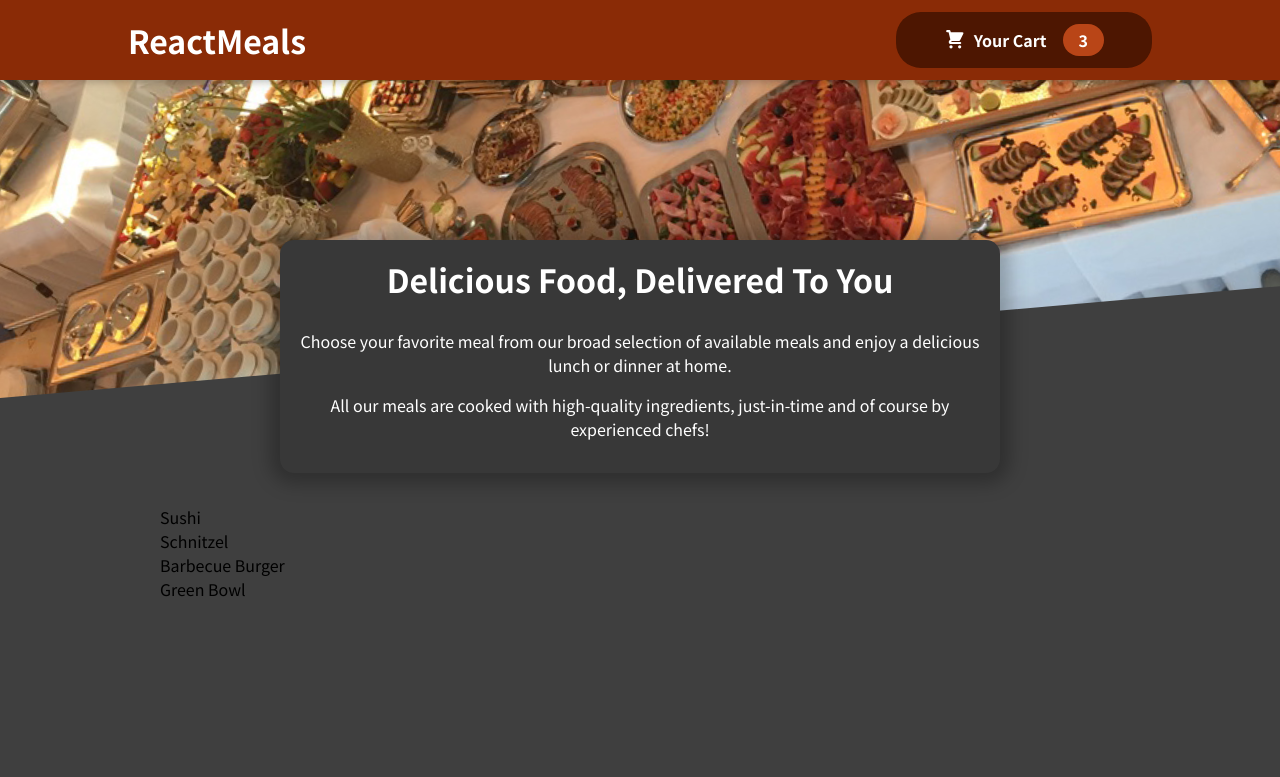
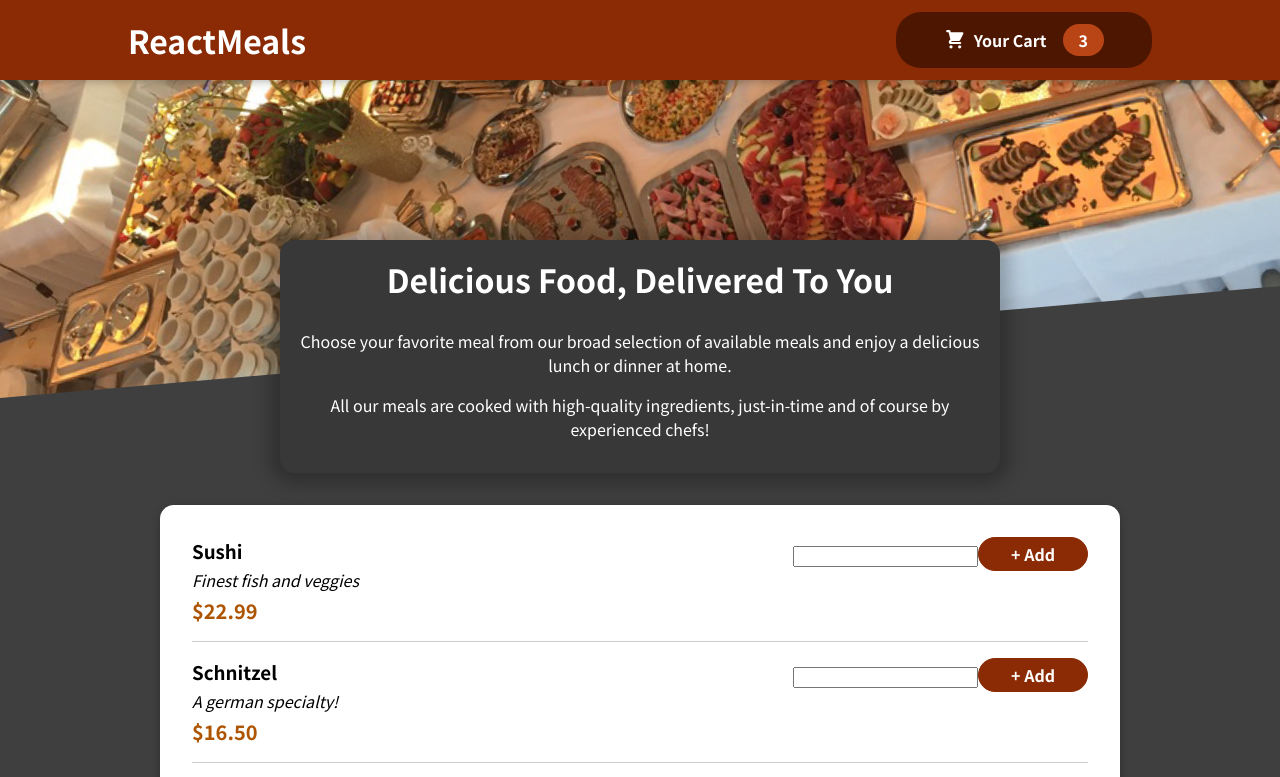
Before and after one commit to Patrykshub/A-Food-Order-App, a React (Create React App) app: page / in a window 1280 px wide. Shown: the top 777 px of the page. Built offline with nearby package versions, Linux system fonts and the light colour scheme.

Commit message:
feat: Adding a Form

```diff
--- a/src/components/Meals/AvailableMeals.js
+++ b/src/components/Meals/AvailableMeals.js
@@ -1,4 +1,7 @@
-import classes from './AvailableMeals.module.css'
+import classes from "./AvailableMeals.module.css";
+
+import MealItem from "./MealItem/MealItem";
+import Card from "../UI/Card";
 
 const DUMMY_MEALS = [
   {
@@ -28,10 +31,17 @@
 ];
 
 const AvailableMeals = () => {
-  const mealsList = DUMMY_MEALS.map(meal => <li>{meal.name}</li>);
+  const mealsList = DUMMY_MEALS.map((meal) => (
+    <MealItem
+      key={meal.id}
+      name={meal.name}
+      description={meal.description}
+      price={meal.price}
+    />
+  ));
   return (
     <section className={classes.meals}>
-      <ul>{mealsList}</ul>
+      <Card>{mealsList}</Card>
     </section>
   );
 };
--- /dev/null
+++ b/src/components/Meals/MealItem/MealItem.js
@@ -0,0 +1,20 @@
+import MealItemForm from './MealItemForm'
+import classes from './MealItem.module.css';
+
+const MealItem = (props) => {
+    const price = `$${props.price.toFixed(2)}`;
+
+  return (
+    <li className={classes.meal}>
+      <div>
+        <h3>{props.name}</h3>
+      <div className={classes.description}>{props.description}</div>
+      <div className={classes.price}>{price}</div>
+      </div>
+      <div>
+        <MealItemForm />
+      </div>
+    </li>
+  );
+};
+export default MealItem;
--- /dev/null
+++ b/src/components/Meals/MealItem/MealItem.module.css
@@ -0,0 +1,22 @@
+.meal {
+    display: flex;
+    justify-content: space-between;
+    margin: 1rem;
+    padding-bottom: 1rem;
+    border-bottom: 1px solid #ccc;
+  }
+
+  .meal h3 {
+    margin: 0 0 0.25rem 0;
+  }
+
+  .description {
+    font-style: italic;
+  }
+
+  .price {
+    margin-top: 0.25rem;
+    font-weight: bold;
+    color: #ad5502;
+    font-size: 1.25rem;
+  }
--- /dev/null
+++ b/src/components/Meals/MealItem/MealItemForm.js
@@ -0,0 +1,10 @@
+import classes from './MealItemForm.module.css';
+
+
+const MealItemForm = props => {
+return <form className={classes.form}>
+    <input />
+    <button>+ Add</button>
+</form>
+}
+export default MealItemForm;
--- /dev/null
+++ b/src/components/Meals/MealItem/MealItemForm.module.css
@@ -0,0 +1,20 @@
+.form {
+    text-align: right;
+  }
+
+  .form button {
+    font: inherit;
+    cursor: pointer;
+    background-color: #8a2b06;
+    border: 1px solid #8a2b06;
+    color: white;
+    padding: 0.25rem 2rem;
+    border-radius: 20px;
+    font-weight: bold;
+  }
+
+  .form button:hover,
+  .form button:active {
+    background-color: #641e03;
+    border-color: #641e03;
+  }
--- /dev/null
+++ b/src/components/UI/Card.js
@@ -0,0 +1,7 @@
+import classes from "./Card.module.css";
+
+const Card = (props) => {
+  return <div className={classes.card}>{props.children}</div>;
+};
+
+export default Card;
--- /dev/null
+++ b/src/components/UI/Card.module.css
@@ -0,0 +1,6 @@
+.card {
+    padding: 1rem;
+    box-shadow: 0 2px 8px rgba(0, 0, 0, 0.25);
+    border-radius: 14px;
+    background-color: white;
+  }
```
Also changed, not shown: src/components/UI/Input.js (added, +10 -0 lines), src/components/UI/Input.module.css (added, +18 -0 lines), 1 other file (tests, documents, lock files or other folders).
